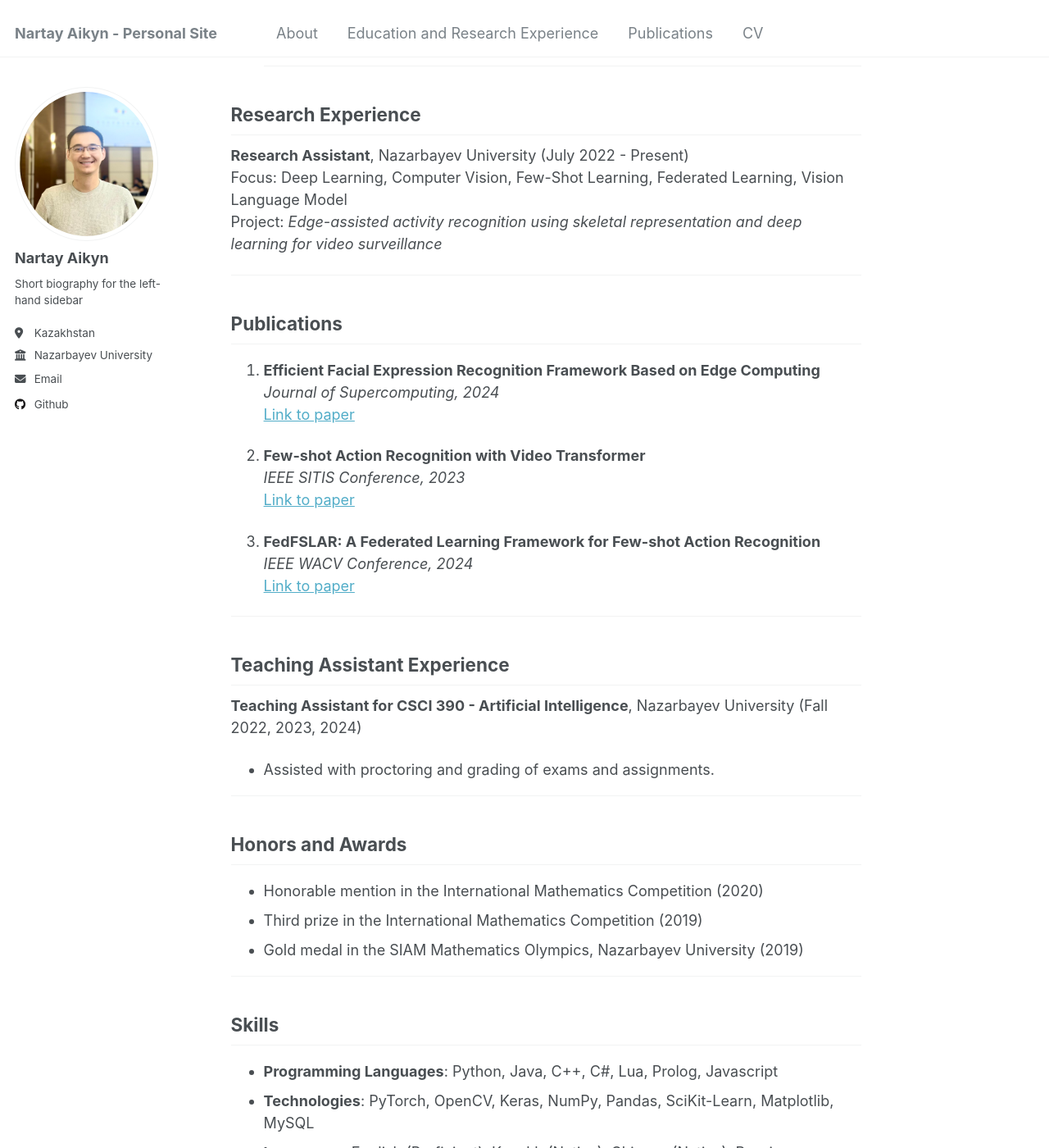
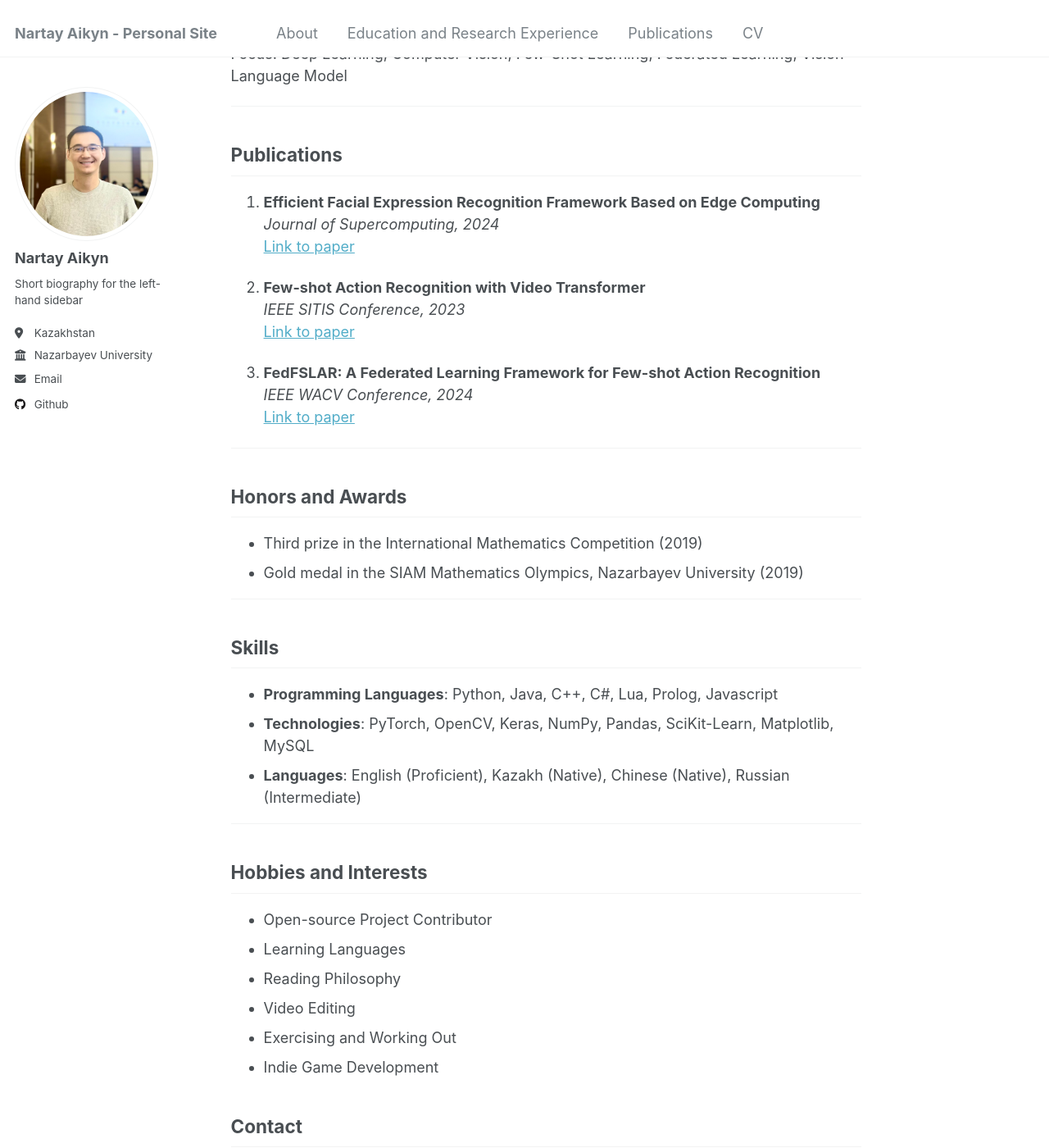
Before and after one commit to NartayAikyn/NartayAikyn.github.io, a Jekyll site: the page built from _pages/about.md, in a window 1280 px wide and 1400 px high, scrolled down 750 px. Shown: the whole window at 82% size. Built offline with Jekyll 4.4.1, drawn with Linux system fonts in a browser that asks for light colours; some of the changed text lies outside the part shown.

Commit message:
Update about.md

```diff
--- a/_pages/about.md
+++ b/_pages/about.md
@@ -14,18 +14,13 @@ Whether it’s advancing computer vision or few-shot learning, my goal is to mak
 ---
 
 ## Education
-### MSc in Data Science, Nazarbayev University (2022-2024)
-- GPA: 3.59 / 4.0
-- Thesis: *An Exploration of Video Transformers for Few-Shot Action Recognition*
-
-### BS in Computer Science, Nazarbayev University (2017-2022)
-- GPA: 3.71 / 4.0
+- **MSc in Data Science, Nazarbayev University (2022-2024)**
+- **BS in Computer Science, Nazarbayev University (2017-2022)**
 ---
 
 ## Research Experience
 **Research Assistant**, Nazarbayev University (July 2022 - Present)
 Focus: Deep Learning, Computer Vision, Few-Shot Learning, Federated Learning, Vision Language Model
-Project: *Edge-assisted activity recognition using skeletal representation and deep learning for video surveillance*
 
 ---
 
@@ -44,14 +39,7 @@ Project: *Edge-assisted activity recognition using skeletal representation and d
 
 ---
 
-## Teaching Assistant Experience
-**Teaching Assistant for CSCI 390 - Artificial Intelligence**, Nazarbayev University (Fall 2022, 2023, 2024)
-- Assisted with proctoring and grading of exams and assignments.
-
----
-
 ## Honors and Awards
-- Honorable mention in the International Mathematics Competition (2020)
 - Third prize in the International Mathematics Competition (2019)
 - Gold medal in the SIAM Mathematics Olympics, Nazarbayev University (2019)
 
```
